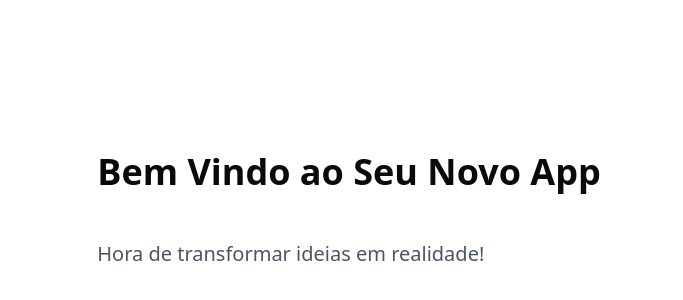
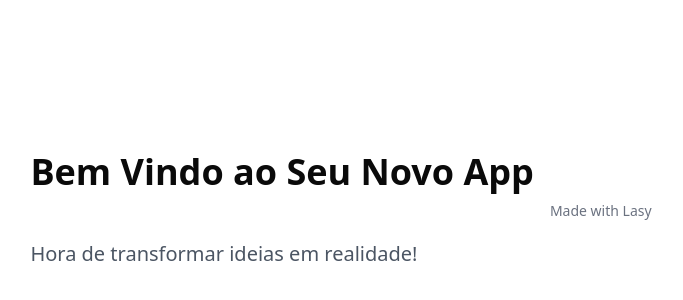
Before and after one commit to deivisontravizan/one-travvizan, a Next.js app: page / in a window 1280 px wide. Shown: the part 190-490 px from the top of the page, without its empty margins (291-974 px from the left). Built offline with nearby package versions, Linux system fonts and the light colour scheme.

Commit message:
[lasy] Investigando problema no preview - escreveu 1 arquivo(s) + extra files edited outside of Lasy

```diff
--- a/src/app/page.tsx
+++ b/src/app/page.tsx
@@ -9,6 +9,7 @@ export default function Home() {
           Hora de transformar ideias em realidade!
         </p>
       </main>
-      </div>
+      <MadeWithLasy />
+    </div>
   );
 }
```
Also changed, not shown: 1 other file (tests, documents, lock files or other folders).
